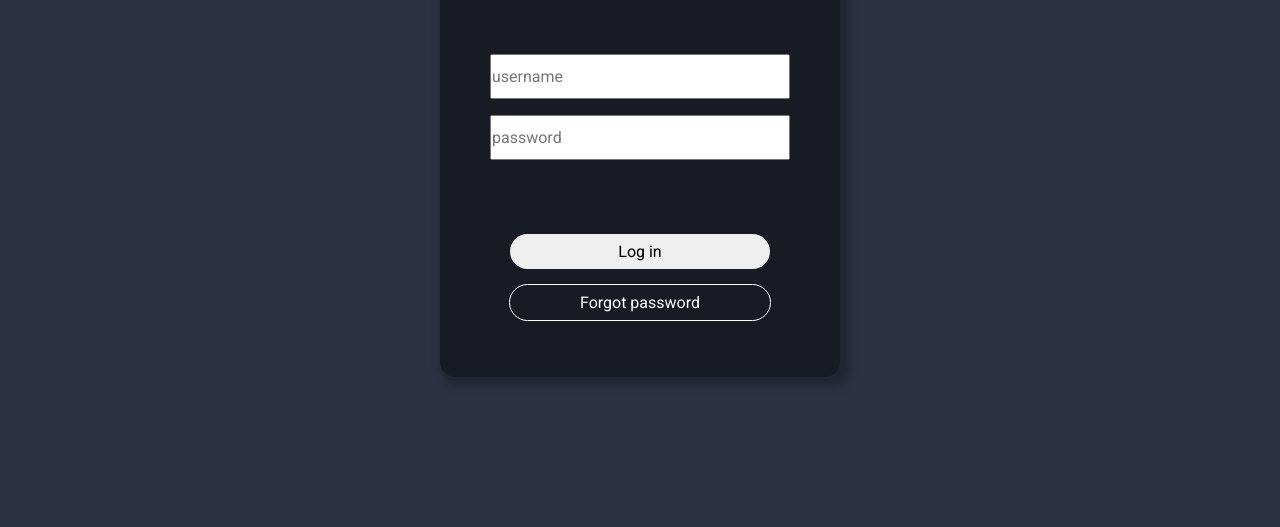
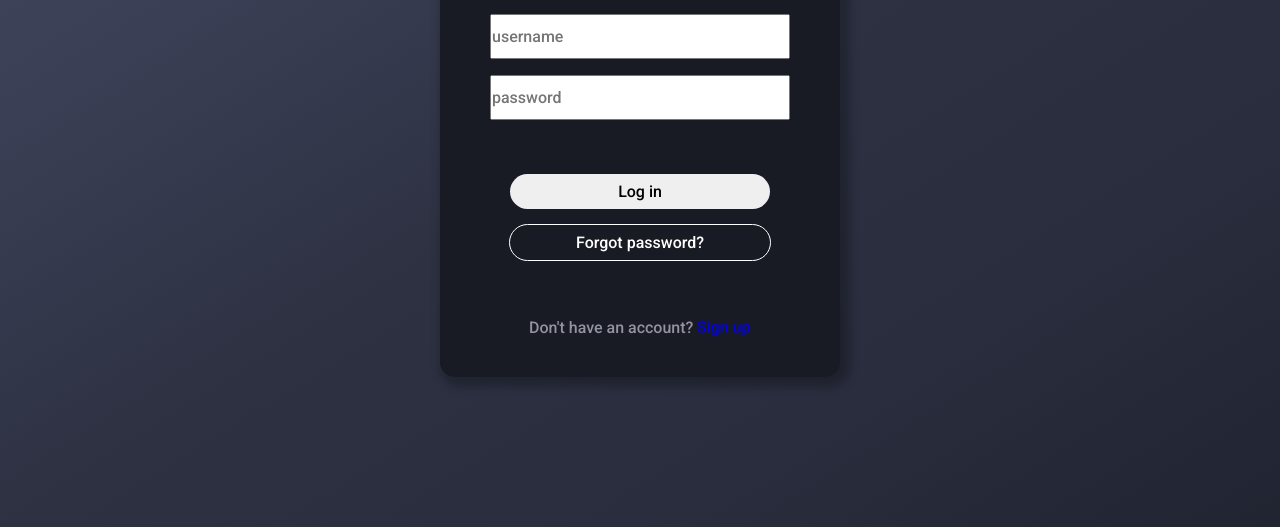
Before and after one commit to AlejandroVasquez92F/login-ui-project-alejandro-vasquez, a plain HTML site: page index.html in a window 1280 px wide. Shown: the part 273-800 px from the top of the page. Drawn offline with Linux system fonts and the light colour scheme.

Commit message:
updated some more stuff to make the page look nicer. (background, font, etc.)

```diff
--- a/index.html
+++ b/index.html
@@ -18,7 +18,6 @@
     [x] - The login box should have a button.
 -->
 
-
 <!DOCTYPE html>
 <html lang="en">
 
@@ -27,7 +26,10 @@
     <meta name="viewport" content="width=device-width, initial-scale=1.0">
     <link rel="stylesheet" href="styles.css">
     <link rel="icon" type="image/png" href="./images/red-beta-fish-logo.png">
-    <title>Log in to Envy</title>
+
+    <link rel="preconnect" href="https://fonts.googleapis.com">
+    <link rel="preconnect" href="https://fonts.gstatic.com" crossorigin>
+    <link href="https://fonts.googleapis.com/css2?family=Roboto:wght@500&display=swap" rel="stylesheet">
 </head>
 
 <body>
@@ -39,9 +41,15 @@
         </form>
         <div id="container-button-section">
             <button class="ui-button" id="login-button" type="submit">Log in</button>
-            <button class="ui-button" id="forgot-password-button">Forgot password</button>
+            <button class="ui-button" id="forgot-password-button">Forgot password?</button>
+        </div>
+        <div id="sign-up-section">
+            <span>Don't have an account?&nbsp;</span>
+            <a href="#">Sign up</a>
         </div>
     </div>
+
+    <script src="script.js"></script>
 </body>
 
 </html>
--- a/styles.css
+++ b/styles.css
@@ -1,5 +1,3 @@
-@import url('https://fonts.googleapis.com/css2?family=Roboto&display=swap');
-
 * {
     padding: 0;
     margin: 0;
@@ -9,6 +7,7 @@
 
 body {
     background-color: #2D3142;
+    background-image: linear-gradient(to bottom right, #424861, #3A3F55, #2D3142, #292D3D, #212431);
 
     height: 100vh;
     width: 100vw;
@@ -60,9 +59,11 @@ body {
 
     height: 80px;
 
+    overflow-wrap: break-word;
+
     display: flex;
     justify-content: center;
-    align-items: center;
+    align-items: flex-end;
 }
 
 #container-input-section {
@@ -83,8 +84,6 @@ body {
     align-items: center;
 }
 
-#login-button {
-}
 
 #login-button:hover {
     background-color: #3DB866;
@@ -99,3 +98,24 @@ body {
 #forgot-password-button:hover {
     background-color: #075E9D;
 }
+
+#sign-up-section {
+    height: 60px;
+
+    display: flex;
+    justify-content: center;
+    align-items: center;
+}
+
+#sign-up-section a {
+    text-decoration: none;
+    transition: 0.3s;
+}
+
+#sign-up-section span {
+    color: #9491A1;
+}
+
+#sign-up-section a:hover {
+    color: #0A81D6;
+}
```
Also changed, not shown: script.js (added).
